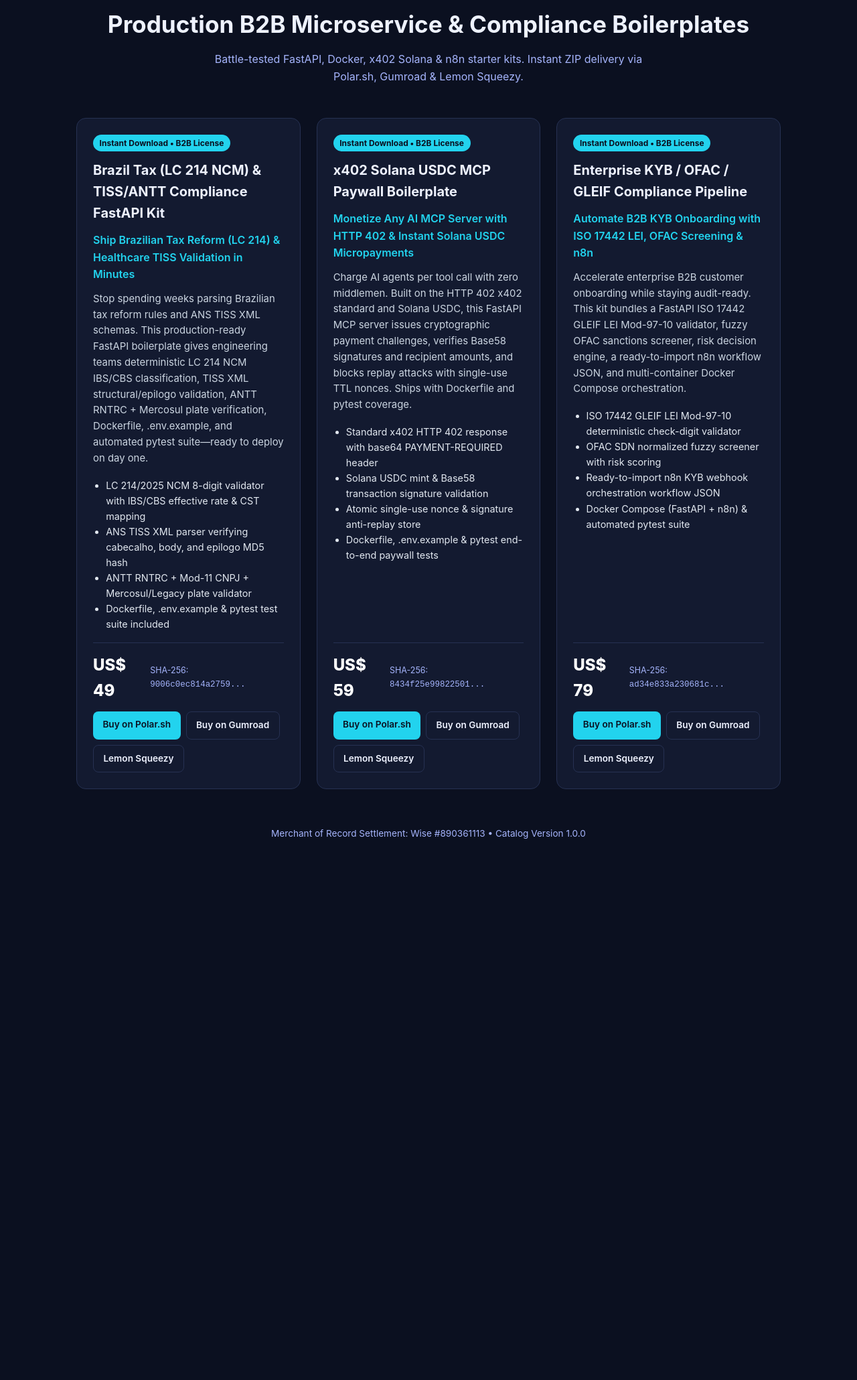
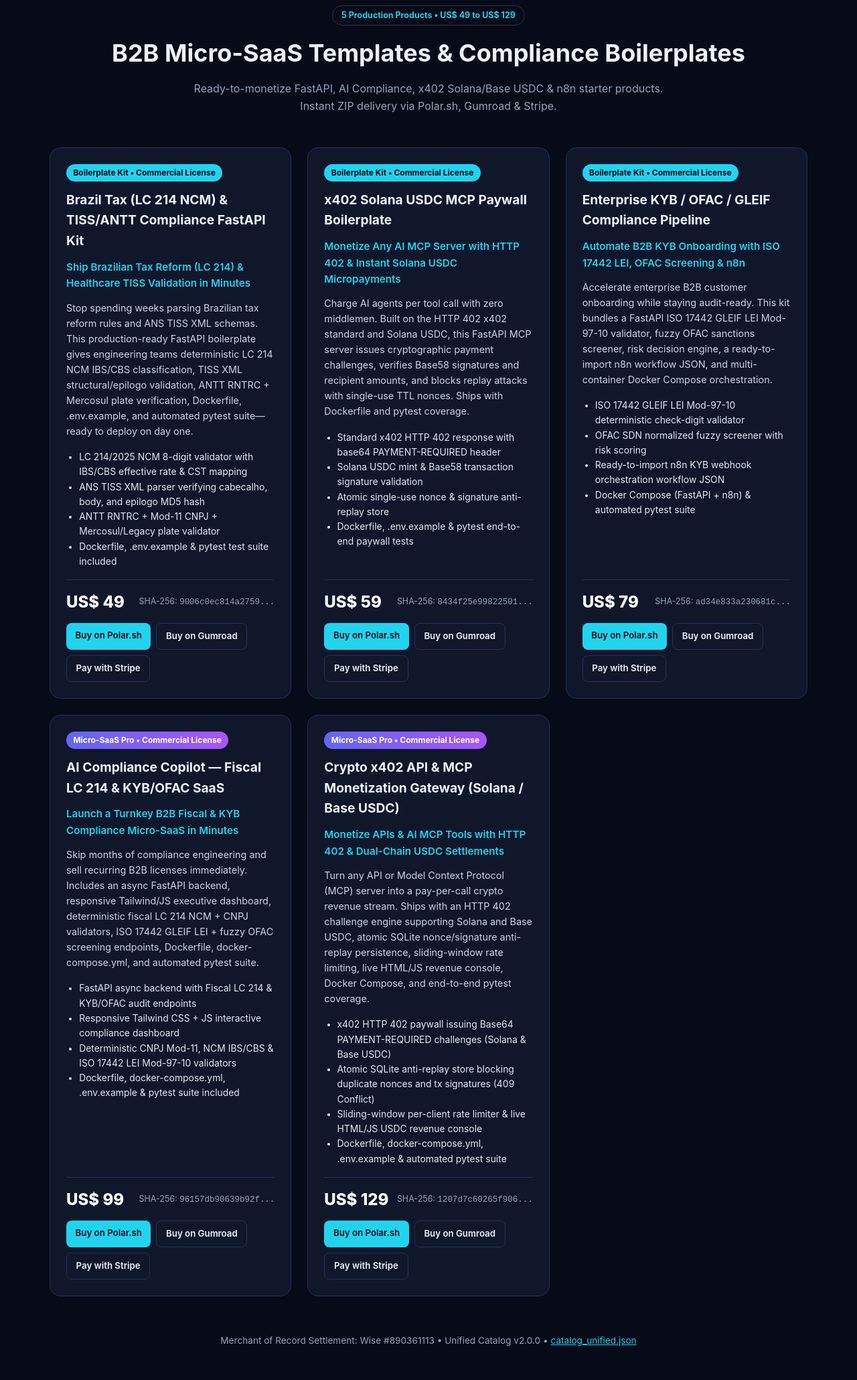
Before and after one commit to jesleytassili-glitch/jesleytassili-glitch.github.io, a plain HTML site: page store/index.html in a window 1280 px wide. Shown: the part 40-2100 px from the top of the page at 67% size. Before the commit the page ends 1344 px from the top, so only its background shows below. Drawn offline with Linux system fonts and the light colour scheme.

Commit message:
feat(store): publish RE-28 unified 5-product B2B Micro-SaaS & Boilerplate storefront

```diff
--- a/store/index.html
+++ b/store/index.html
@@ -3,40 +3,44 @@
 <head>
   <meta charset="UTF-8" />
   <meta name="viewport" content="width=device-width, initial-scale=1.0" />
-  <title>B2B Compliance &amp; AI Paywall Boilerplates Store</title>
+  <title>B2B Micro-SaaS Templates &amp; Compliance Boilerplates Store</title>
   <style>
-    :root { --bg:#0b1020; --card:#131a30; --text:#eef2ff; --muted:#a5b4fc; --accent:#22d3ee; --border:#263152; }
+    :root { --bg:#070b18; --card:#10172b; --text:#eef2ff; --muted:#94a3b8; --accent:#22d3ee; --pro:#a855f7; --border:#233054; }
     * { box-sizing:border-box; }
     body { margin:0; font-family:Inter,system-ui,-apple-system,sans-serif; background:var(--bg); color:var(--text); line-height:1.6; }
-    header { max-width:1100px; margin:0 auto; padding:3rem 1.5rem 1.5rem; text-align:center; }
-    h1 { font-size:2.2rem; margin:0 0 0.75rem; }
-    .sub { color:var(--muted); max-width:700px; margin:0 auto; }
-    main { max-width:1100px; margin:0 auto; padding:1.5rem; display:grid; gap:1.5rem; grid-template-columns:repeat(auto-fit,minmax(310px,1fr)); }
-    .card { background:var(--card); border:1px solid var(--border); border-radius:14px; padding:1.5rem; display:flex; flex-direction:column; gap:0.75rem; }
-    .badge { display:inline-block; align-self:flex-start; font-size:0.75rem; color:#0b1020; background:var(--accent); padding:0.2rem 0.6rem; border-radius:999px; font-weight:700; }
-    .card h2 { font-size:1.25rem; margin:0; }
-    .headline { color:var(--accent); font-weight:600; margin:0; }
-    .copy { color:#cbd5e1; font-size:0.93rem; margin:0; }
-    .features { padding-left:1.2rem; margin:0.25rem 0; color:#e2e8f0; font-size:0.9rem; }
+    header { max-width:1180px; margin:0 auto; padding:3rem 1.5rem 1.5rem; text-align:center; }
+    .pill { display:inline-block; font-size:0.78rem; font-weight:700; color:var(--accent); border:1px solid var(--border); padding:0.25rem 0.8rem; border-radius:999px; margin-bottom:0.8rem; }
+    h1 { font-size:2.25rem; margin:0 0 0.75rem; }
+    .sub { color:var(--muted); max-width:740px; margin:0 auto; }
+    main { max-width:1180px; margin:0 auto; padding:1.5rem; display:grid; gap:1.5rem; grid-template-columns:repeat(auto-fit,minmax(320px,1fr)); }
+    .card { background:var(--card); border:1px solid var(--border); border-radius:16px; padding:1.5rem; display:flex; flex-direction:column; gap:0.75rem; }
+    .badge { display:inline-block; align-self:flex-start; font-size:0.75rem; padding:0.22rem 0.65rem; border-radius:999px; font-weight:700; }
+    .badge-kit { color:#070b18; background:var(--accent); }
+    .badge-saas { color:#fff; background:linear-gradient(90deg,#6366f1,var(--pro)); }
+    .card h2 { font-size:1.2rem; margin:0; }
+    .headline { color:var(--accent); font-weight:600; margin:0; font-size:0.95rem; }
+    .copy { color:#cbd5e1; font-size:0.9rem; margin:0; }
+    .features { padding-left:1.2rem; margin:0.25rem 0; color:#e2e8f0; font-size:0.87rem; }
     .meta { margin-top:auto; display:flex; justify-content:space-between; align-items:center; border-top:1px solid var(--border); padding-top:0.85rem; }
     .price { font-size:1.5rem; font-weight:800; color:#fff; }
     .hash { font-size:0.78rem; color:var(--muted); }
     .actions { display:flex; flex-wrap:wrap; gap:0.5rem; }
-    .btn { text-decoration:none; padding:0.55rem 0.9rem; border-radius:8px; font-size:0.85rem; font-weight:600; }
-    .btn.primary { background:var(--accent); color:#0b1020; }
+    .btn { text-decoration:none; padding:0.52rem 0.85rem; border-radius:8px; font-size:0.83rem; font-weight:600; }
+    .btn.primary { background:var(--accent); color:#070b18; }
     .btn.secondary { border:1px solid var(--border); color:var(--text); }
     footer { text-align:center; color:var(--muted); padding:2rem 1rem 3rem; font-size:0.85rem; }
   </style>
 </head>
 <body>
   <header>
-    <h1>Production B2B Microservice &amp; Compliance Boilerplates</h1>
-    <p class="sub">Battle-tested FastAPI, Docker, x402 Solana &amp; n8n starter kits. Instant ZIP delivery via Polar.sh, Gumroad &amp; Lemon Squeezy.</p>
+    <div class="pill">5 Production Products • US$ 49 to US$ 129</div>
+    <h1>B2B Micro-SaaS Templates &amp; Compliance Boilerplates</h1>
+    <p class="sub">Ready-to-monetize FastAPI, AI Compliance, x402 Solana/Base USDC &amp; n8n starter products. Instant ZIP delivery via Polar.sh, Gumroad &amp; Stripe.</p>
   </header>
   <main>
 
-        <article class="card" data-kit="kit_01_brazil_tax_tiss_compliance">
-          <div class="badge">Instant Download • B2B License</div>
+        <article class="card" data-product="kit_01_brazil_tax_tiss_compliance">
+          <div class="badge badge-kit">Boilerplate Kit • Commercial License</div>
           <h2>Brazil Tax (LC 214 NCM) &amp; TISS/ANTT Compliance FastAPI Kit</h2>
           <p class="headline">Ship Brazilian Tax Reform (LC 214) &amp; Healthcare TISS Validation in Minutes</p>
           <p class="copy">Stop spending weeks parsing Brazilian tax reform rules and ANS TISS XML schemas. This production-ready FastAPI boilerplate gives engineering teams deterministic LC 214 NCM IBS/CBS classification, TISS XML structural/epilogo validation, ANTT RNTRC + Mercosul plate verification, Dockerfile, .env.example, and automated pytest suite—ready to deploy on day one.</p>
@@ -51,12 +55,12 @@
           <div class="actions">
             <a class="btn primary" href="https://polar.sh/checkout/kit_01_brazil_tax_tiss_compliance" rel="noopener">Buy on Polar.sh</a>
             <a class="btn secondary" href="https://gumroad.com/l/kit_01_brazil_tax_tiss_compliance" rel="noopener">Buy on Gumroad</a>
-            <a class="btn secondary" href="https://lemonsqueezy.com/buy/kit_01_brazil_tax_tiss_compliance" rel="noopener">Lemon Squeezy</a>
+            <a class="btn secondary" href="https://buy.stripe.com/kit_01_brazil_tax_tiss_compliance" rel="noopener">Pay with Stripe</a>
           </div>
         </article>
 
-        <article class="card" data-kit="kit_02_x402_solana_mcp_paywall">
-          <div class="badge">Instant Download • B2B License</div>
+        <article class="card" data-product="kit_02_x402_solana_mcp_paywall">
+          <div class="badge badge-kit">Boilerplate Kit • Commercial License</div>
           <h2>x402 Solana USDC MCP Paywall Boilerplate</h2>
           <p class="headline">Monetize Any AI MCP Server with HTTP 402 &amp; Instant Solana USDC Micropayments</p>
           <p class="copy">Charge AI agents per tool call with zero middlemen. Built on the HTTP 402 x402 standard and Solana USDC, this FastAPI MCP server issues cryptographic payment challenges, verifies Base58 signatures and recipient amounts, and blocks replay attacks with single-use TTL nonces. Ships with Dockerfile and pytest coverage.</p>
@@ -71,12 +75,12 @@
           <div class="actions">
             <a class="btn primary" href="https://polar.sh/checkout/kit_02_x402_solana_mcp_paywall" rel="noopener">Buy on Polar.sh</a>
             <a class="btn secondary" href="https://gumroad.com/l/kit_02_x402_solana_mcp_paywall" rel="noopener">Buy on Gumroad</a>
-            <a class="btn secondary" href="https://lemonsqueezy.com/buy/kit_02_x402_solana_mcp_paywall" rel="noopener">Lemon Squeezy</a>
+            <a class="btn secondary" href="https://buy.stripe.com/kit_02_x402_solana_mcp_paywall" rel="noopener">Pay with Stripe</a>
           </div>
         </article>
 
-        <article class="card" data-kit="kit_03_enterprise_kyb_ofac_pipeline">
-          <div class="badge">Instant Download • B2B License</div>
+        <article class="card" data-product="kit_03_enterprise_kyb_ofac_pipeline">
+          <div class="badge badge-kit">Boilerplate Kit • Commercial License</div>
           <h2>Enterprise KYB / OFAC / GLEIF Compliance Pipeline</h2>
           <p class="headline">Automate B2B KYB Onboarding with ISO 17442 LEI, OFAC Screening &amp; n8n</p>
           <p class="copy">Accelerate enterprise B2B customer onboarding while staying audit-ready. This kit bundles a FastAPI ISO 17442 GLEIF LEI Mod-97-10 validator, fuzzy OFAC sanctions screener, risk decision engine, a ready-to-import n8n workflow JSON, and multi-container Docker Compose orchestration.</p>
@@ -91,12 +95,52 @@
           <div class="actions">
             <a class="btn primary" href="https://polar.sh/checkout/kit_03_enterprise_kyb_ofac_pipeline" rel="noopener">Buy on Polar.sh</a>
             <a class="btn secondary" href="https://gumroad.com/l/kit_03_enterprise_kyb_ofac_pipeline" rel="noopener">Buy on Gumroad</a>
-            <a class="btn secondary" href="https://lemonsqueezy.com/buy/kit_03_enterprise_kyb_ofac_pipeline" rel="noopener">Lemon Squeezy</a>
+            <a class="btn secondary" href="https://buy.stripe.com/kit_03_enterprise_kyb_ofac_pipeline" rel="noopener">Pay with Stripe</a>
+          </div>
+        </article>
+
+        <article class="card" data-product="saas_01_ai_compliance_copilot">
+          <div class="badge badge-saas">Micro-SaaS Pro • Commercial License</div>
+          <h2>AI Compliance Copilot — Fiscal LC 214 &amp; KYB/OFAC SaaS</h2>
+          <p class="headline">Launch a Turnkey B2B Fiscal &amp; KYB Compliance Micro-SaaS in Minutes</p>
+          <p class="copy">Skip months of compliance engineering and sell recurring B2B licenses immediately. Includes an async FastAPI backend, responsive Tailwind/JS executive dashboard, deterministic fiscal LC 214 NCM + CNPJ validators, ISO 17442 GLEIF LEI + fuzzy OFAC screening endpoints, Dockerfile, docker-compose.yml, and automated pytest suite.</p>
+          <ul class="features"><li>FastAPI async backend with Fiscal LC 214 &amp; KYB/OFAC audit endpoints</li>
+<li>Responsive Tailwind CSS + JS interactive compliance dashboard</li>
+<li>Deterministic CNPJ Mod-11, NCM IBS/CBS &amp; ISO 17442 LEI Mod-97-10 validators</li>
+<li>Dockerfile, docker-compose.yml, .env.example &amp; pytest suite included</li></ul>
+          <div class="meta">
+            <span class="price">US$ 99</span>
+            <span class="hash">SHA-256: <code>96157db90639b92f...</code></span>
+          </div>
+          <div class="actions">
+            <a class="btn primary" href="https://polar.sh/checkout/saas_01_ai_compliance_copilot" rel="noopener">Buy on Polar.sh</a>
+            <a class="btn secondary" href="https://gumroad.com/l/saas_01_ai_compliance_copilot" rel="noopener">Buy on Gumroad</a>
+            <a class="btn secondary" href="https://buy.stripe.com/saas_01_ai_compliance_copilot" rel="noopener">Pay with Stripe</a>
+          </div>
+        </article>
+
+        <article class="card" data-product="saas_02_crypto_x402_api_gateway">
+          <div class="badge badge-saas">Micro-SaaS Pro • Commercial License</div>
+          <h2>Crypto x402 API &amp; MCP Monetization Gateway (Solana / Base USDC)</h2>
+          <p class="headline">Monetize APIs &amp; AI MCP Tools with HTTP 402 &amp; Dual-Chain USDC Settlements</p>
+          <p class="copy">Turn any API or Model Context Protocol (MCP) server into a pay-per-call crypto revenue stream. Ships with an HTTP 402 challenge engine supporting Solana and Base USDC, atomic SQLite nonce/signature anti-replay persistence, sliding-window rate limiting, live HTML/JS revenue console, Docker Compose, and end-to-end pytest coverage.</p>
+          <ul class="features"><li>x402 HTTP 402 paywall issuing Base64 PAYMENT-REQUIRED challenges (Solana &amp; Base USDC)</li>
+<li>Atomic SQLite anti-replay store blocking duplicate nonces and tx signatures (409 Conflict)</li>
+<li>Sliding-window per-client rate limiter &amp; live HTML/JS USDC revenue console</li>
+<li>Dockerfile, docker-compose.yml, .env.example &amp; automated pytest suite</li></ul>
+          <div class="meta">
+            <span class="price">US$ 129</span>
+            <span class="hash">SHA-256: <code>1207d7c60265f906...</code></span>
+          </div>
+          <div class="actions">
+            <a class="btn primary" href="https://polar.sh/checkout/saas_02_crypto_x402_api_gateway" rel="noopener">Buy on Polar.sh</a>
+            <a class="btn secondary" href="https://gumroad.com/l/saas_02_crypto_x402_api_gateway" rel="noopener">Buy on Gumroad</a>
+            <a class="btn secondary" href="https://buy.stripe.com/saas_02_crypto_x402_api_gateway" rel="noopener">Pay with Stripe</a>
           </div>
         </article>
   </main>
   <footer>
-    Merchant of Record Settlement: Wise #890361113 • Catalog Version 1.0.0
+    Merchant of Record Settlement: Wise #890361113 • Unified Catalog v2.0.0 • <a href="./catalog_unified.json" style="color:#22d3ee;">catalog_unified.json</a>
   </footer>
 </body>
 </html>
```
Also changed, not shown: store/catalog_unified.json (added, +151 -0 lines).
